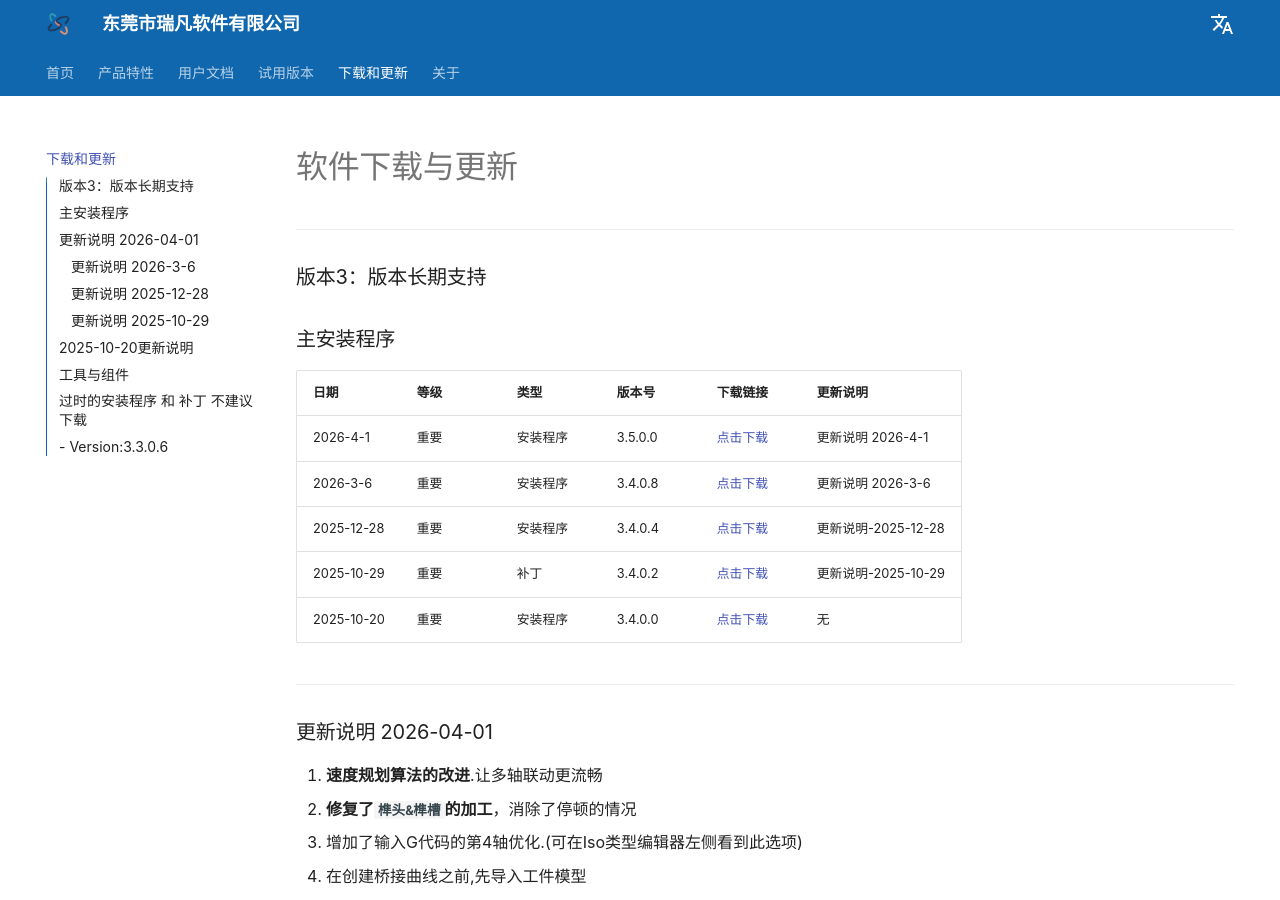
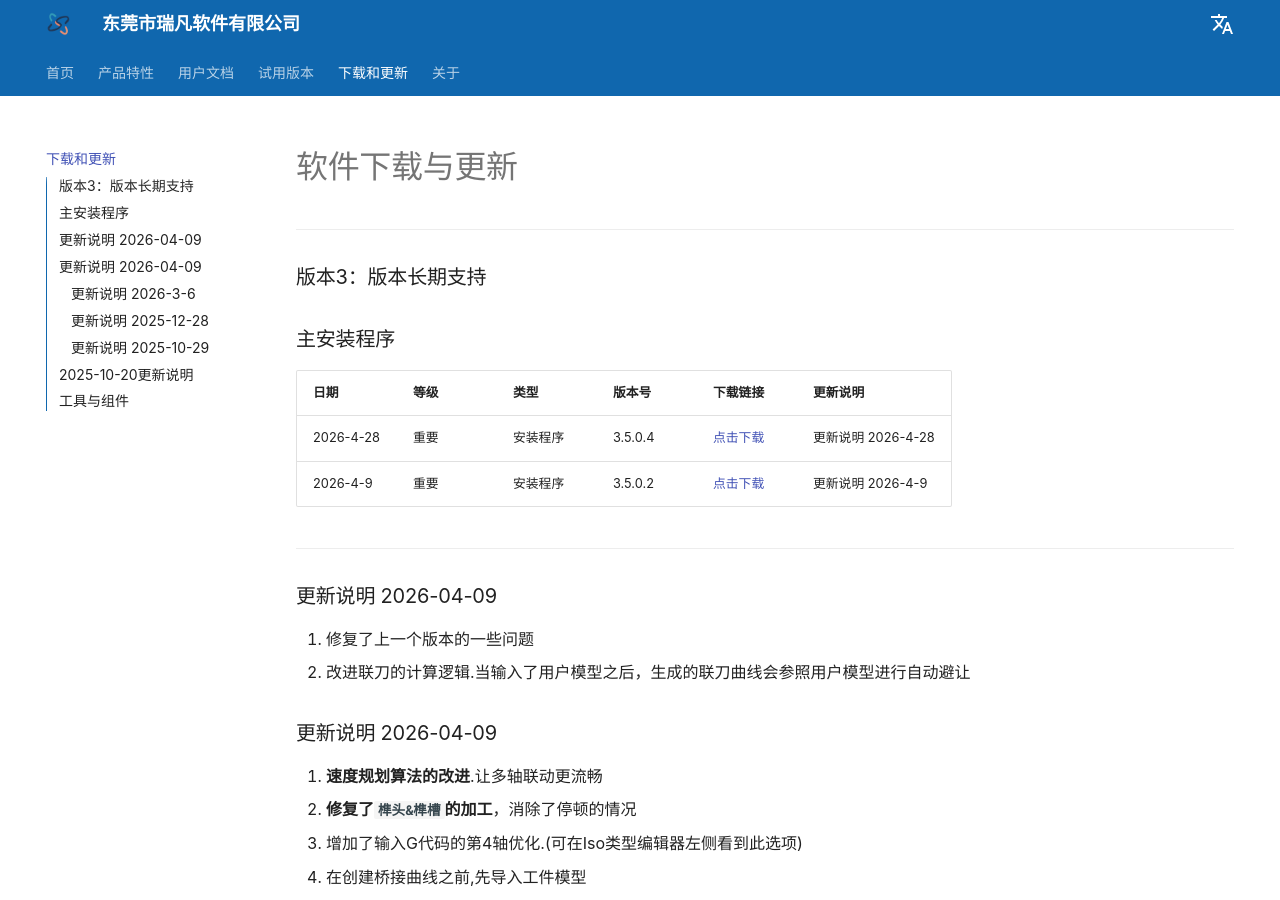
Before and after one commit to Huajian4444/Alpha_Optimal_Blog, an MkDocs documentation site: the page built from docs/zh/download_update.md, in a window 1280 px wide and 900 px high. Built offline with MkDocs 1.6.1 and Material for MkDocs 9.7.7, drawn with Linux system fonts in a browser that asks for light colours; some web fonts are replaced; some of the changed text lies outside the part shown.

Commit message:
Update user coordinate system documentation and remove outdated files
- Revised the "如何定位用户坐标系" document to clarify prerequisites.
- Added a new document "多用户坐标系" detailing the creation of multiple user coordinate systems.
- Updated download links and removed outdated patch files from the download section.
- Updated sitemap and navigation links to reflect the new document structure.
- Added new installation files for version 3.5.0.2 and 3.5.0.4.

Co-authored-by: Copilot <copilot@github.com>

```diff
--- a/docs/zh/download_update.md
+++ b/docs/zh/download_update.md
@@ -6,14 +6,16 @@
 ### 主安装程序
 | 日期       | 等级 | 类型     | 版本号  | 下载链接                                      | 更新说明 |
 | ---------- | ---- | -------- | ------- | --------------------------------------------- | -------- |
-|2026-4-1   |重要    | 安装程序| 3.5.0.0 |[点击下载](download/AlphaOptimalSetup_v3.5.0.0.rar)|更新说明 2026-4-1|
-|2026-3-6    |重要  | 安装程序 |3.4.0.8 |[点击下载](download/AlphaOptimalSetup_v3_3.4.0.8.rar)   |更新说明 2026-3-6|
-| 2025-12-28 | 重要 | 安装程序 | 3.4.0.4 | [点击下载](download/AlphaOptimal-3.4.0.4.rar) | 更新说明-2025-12-28 |
-| 2025-10-29 | 重要 | 补丁     | 3.4.0.2 | [点击下载](download/AlphaOptimal-3.4.0.2.rar) |更新说明-2025-10-29 |
-| 2025-10-20 | 重要 | 安装程序 | 3.4.0.0 | [点击下载](download/AlphaOptimalSetup_v3.rar) |   无       |
+|2026-4-28   |重要    | 安装程序| 3.5.0.4 |[点击下载](download/AlphaOptimalSetup_3.5.0.4.rar)|更新说明 2026-4-28|
+|2026-4-9   |重要    | 安装程序| 3.5.0.2 |[点击下载](download/AlphaOptimalSetup_3.5.0.2.rar)|更新说明 2026-4-9|
 
 ---
-### 更新说明 2026-04-01
+### 更新说明 2026-04-09
+1. 修复了上一个版本的一些问题
+2. 改进联刀的计算逻辑.当输入了用户模型之后，生成的联刀曲线会参照用户模型进行自动避让
+
+
+### 更新说明 2026-04-09
 1. **速度规划算法的改进**.让多轴联动更流畅
 2. **修复了`榫头&榫槽`的加工**，消除了停顿的情况
 3. 增加了输入G代码的第4轴优化.(可在Iso类型编辑器左侧看到此选项)
@@ -100,15 +102,3 @@
   <span style="color:gray;">包含生成授权信息及应用新授权的操作视频</span>
 
 ---
-
-
-### 过时的安装程序 和 补丁 **不建议下载**
-- [Version:3.3.0.6](download/AlphaOptimalSetup.rar)
----
-
-
-| 等级  | 日期       | 下载链接                                                       | 更新说明                                               | 更新方法               |
-| ----- | ---------- | -------------------------------------------------------------- | ------------------------------------------------------ | ---------------------- |
-| ⚠️重要 | 2025-05-19 | [3.3.0.6补丁](download/AlphaOptimal-3.3.0.6-patch20250519.rar) | 修复默认值过大导致的加工精度丢失问题                   | 覆盖安装目录下同名文件 |
-| ℹ️一般 | 2025-05-27 | [3.3.0.6补丁](download/AlphaOptimal-3.3.0.6-主轴检测.rar)      | 主轴转速检测调整为异步.                                | 覆盖安装目录下同名文件 |
-| ℹ️一般 | 2025-06-25 | [3.3.0.6补丁](download/AlphaOptimal-3.3.0.6-patch20250626.rar) | 1.修复了输入的G代码没有进&退刀问题;2.刀具列表排序调整. | 覆盖安装目录下同名文件 |
--- a/mkdocs.yml
+++ b/mkdocs.yml
@@ -69,8 +69,9 @@ nav:
               - 7.桥接程序段处理: document/UserDocument/HandleCurveItem_ZH.md
               - 8.工件设置: document/UserDocument/ImportWorkPiece_ZH.md
               - 9.用户坐标系设定: document/UserDocument/LocationUserCoordinateSystem_ZH.md
-              - 10.模拟: document/UserDocument/Simulation_ZH.md
-              - 11.生成Iso: document/UserDocument/GenerateIsoCode_ZH.md
+              - 10.多用户坐标系: document/UserDocument/multiUserCoordinateSystem_ZH.md
+              - 11.模拟: document/UserDocument/Simulation_ZH.md
+              - 12.生成Iso: document/UserDocument/GenerateIsoCode_ZH.md
               - 自定义起始&结束位置: document/FAQ/Program_Start_End.md
           - 管理员文档:
             - 配置机床:
```
Also changed, not shown: docs/zh/document/UserDocument/LocationUserCoordinateSystem_ZH.md (+1 -18 lines), docs/zh/document/UserDocument/multiUserCoordinateSystem_ZH.md (added, +16 -0 lines), site/404.html, site/Authorization_Application/index.html, site/about/index.html, site/download_update/index.html, site/index.html, site/products/WhyUseAlphaOptimal/index.html, site/products/index.html, site/sitemap.xml, 3 other files.
